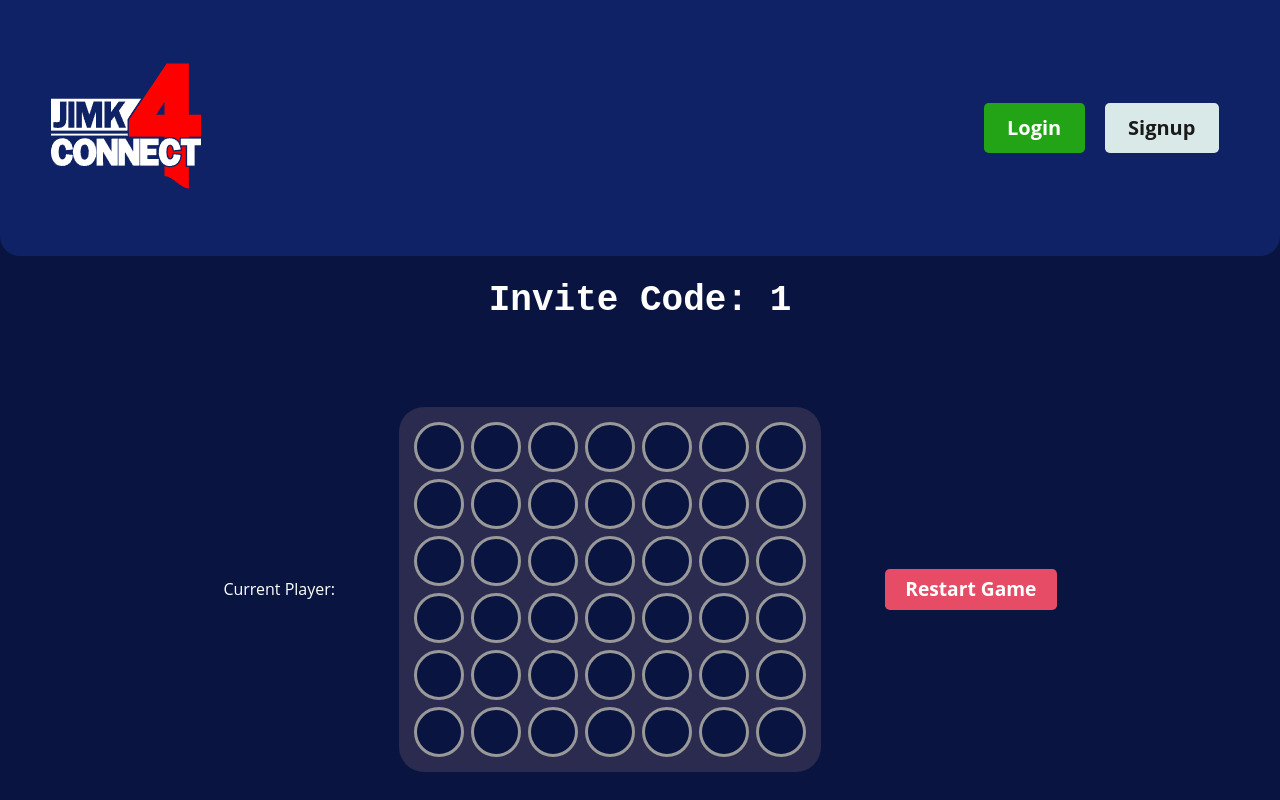
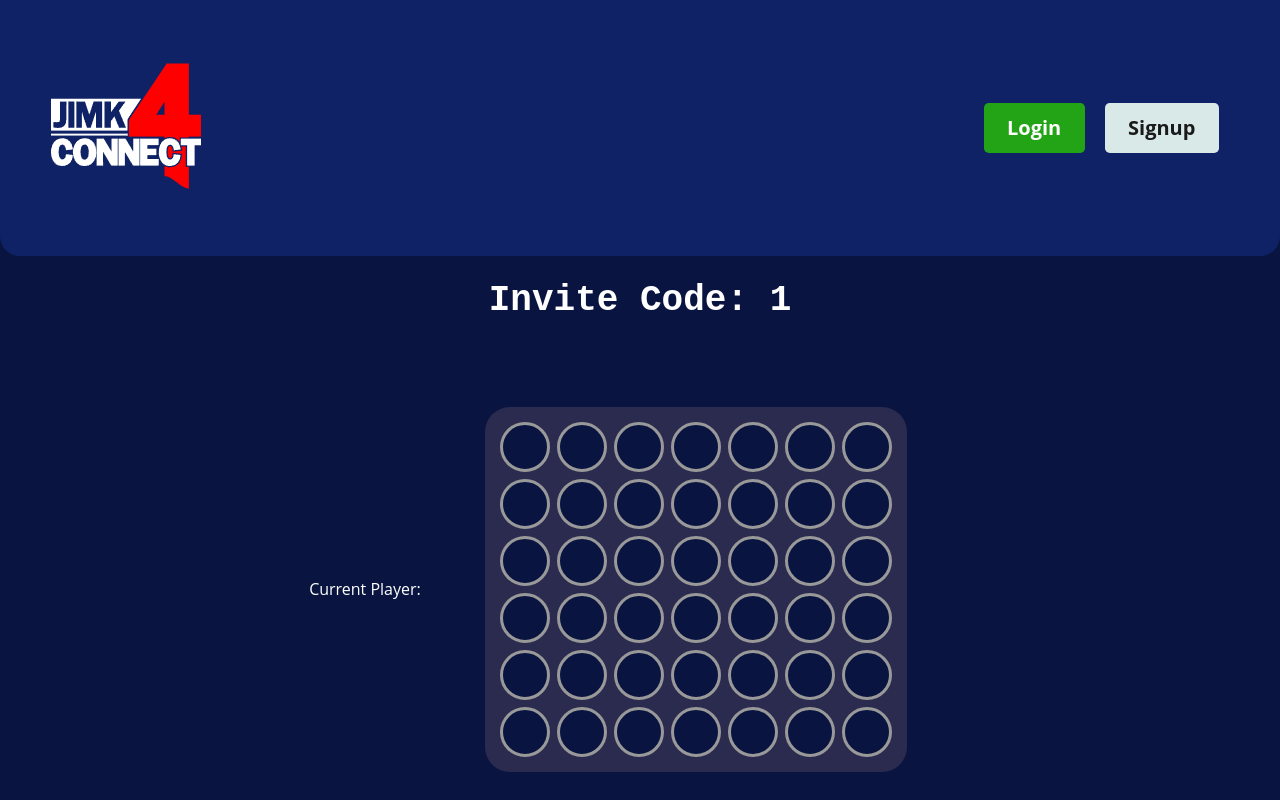
Before and after one commit to keithrsialana/jimk-connect4, a React (Vite) app in the folder client/: page /game/1 in a window 1280 px wide. Shown: the top 800 px of the page. Built offline with nearby package versions, Linux system fonts and the light colour scheme; no server answers.

Commit message:
fixed game restarts

```diff
--- a/client/src/components/GameBoards/MultiplayerGameBoard.tsx
+++ b/client/src/components/GameBoards/MultiplayerGameBoard.tsx
@@ -172,7 +172,7 @@ const MultiplayerGameBoard: React.FC = () => {
 	const resetGame = () => {
 		// clear game board
 		setBoard(Array.from({ length: rows }, () => Array(cols).fill(null)));
-		setCurrentPlayer("Red");
+		// setCurrentPlayer("Red");
 	};
 
 	const [winner, setWinner] = useState<string | null>(null);
@@ -183,7 +183,7 @@ const MultiplayerGameBoard: React.FC = () => {
 
 	const handleCloseModal = () => {
 		setWinner(null);
-		resetGame();
+    resetGame();
 	};
 
 	return (
@@ -207,9 +207,6 @@ const MultiplayerGameBoard: React.FC = () => {
 						))
 					)}
 				</div>
-				<button className="btn btn-danger" onClick={resetGame}>
-					Restart Game
-				</button>
 				<WinnerModal
 					winner={winner}
 					playerName={winner == "Red" ? roomUsernames[0] : roomUsernames[1]}
```
Also changed, not shown: 1 other file (tests, documents, lock files or other folders).
